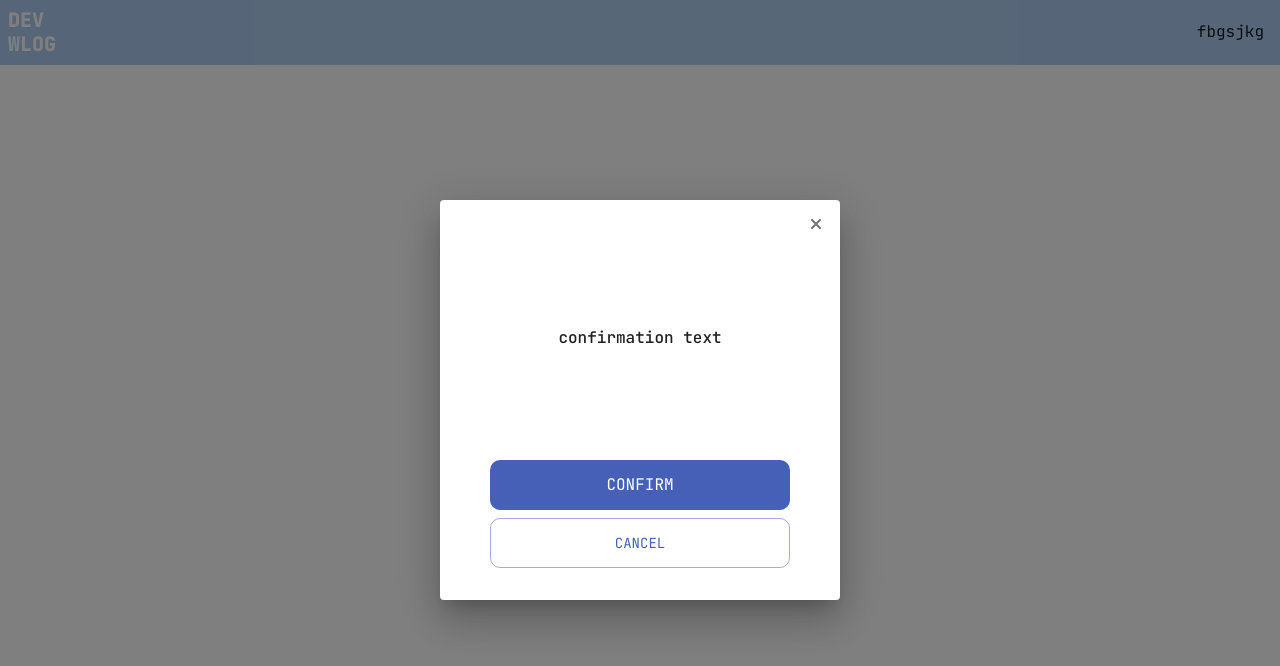
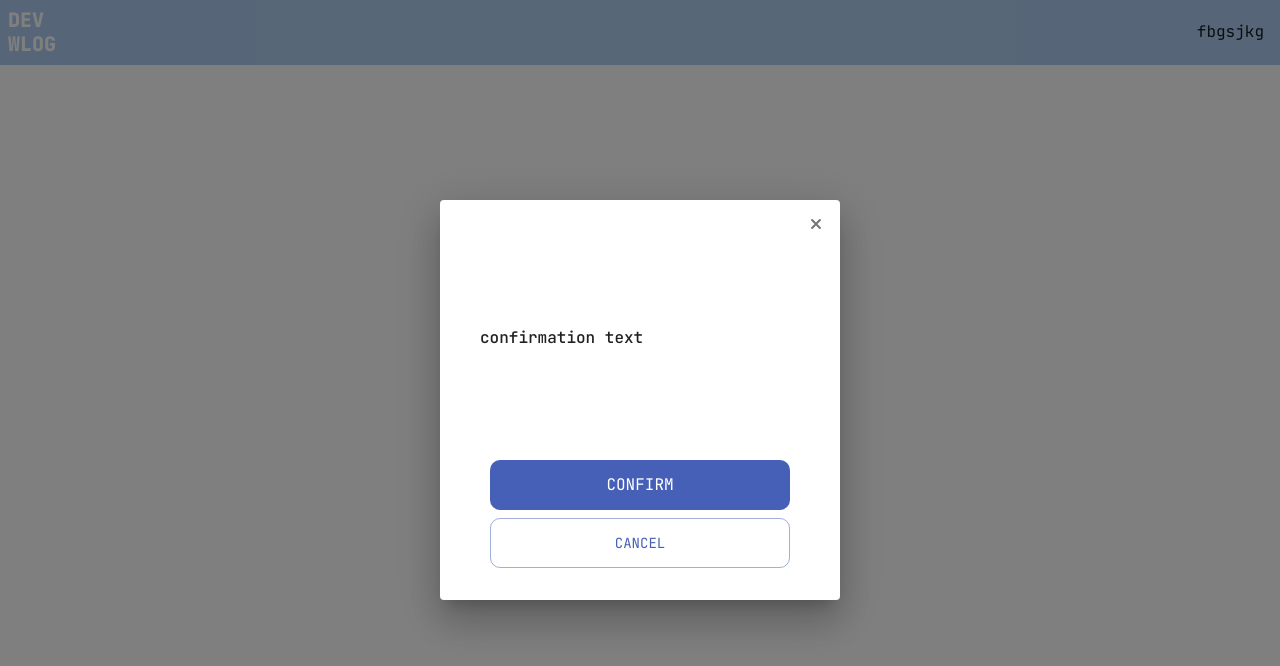
Before and after one commit to BlueFish01/CloudDevProject-FE, a Next.js app in the folder cloud-dev-project/: page /homepage in a window 1280 px wide. Shown: the top 666 px of the page. Built offline with nearby package versions, Linux system fonts and the light colour scheme.

Commit message:
add confirmDialog component

```diff
--- a/cloud-dev-project/components/Dialog/confirmDialog.tsx
+++ b/cloud-dev-project/components/Dialog/confirmDialog.tsx
@@ -80,7 +80,7 @@ const ConfirmDialog = (props: IProps) => {
       <DialogTitle
         sx={{ px: 5, pt: 0, pb: 4 }}
         variant="subtitle1"
-        textAlign="center"
+        textAlign="left"
         color={"grey.900"}
         fontWeight={500}
       >
```
Also changed, not shown: cloud-dev-project/components/Button/index.ts (deleted).
